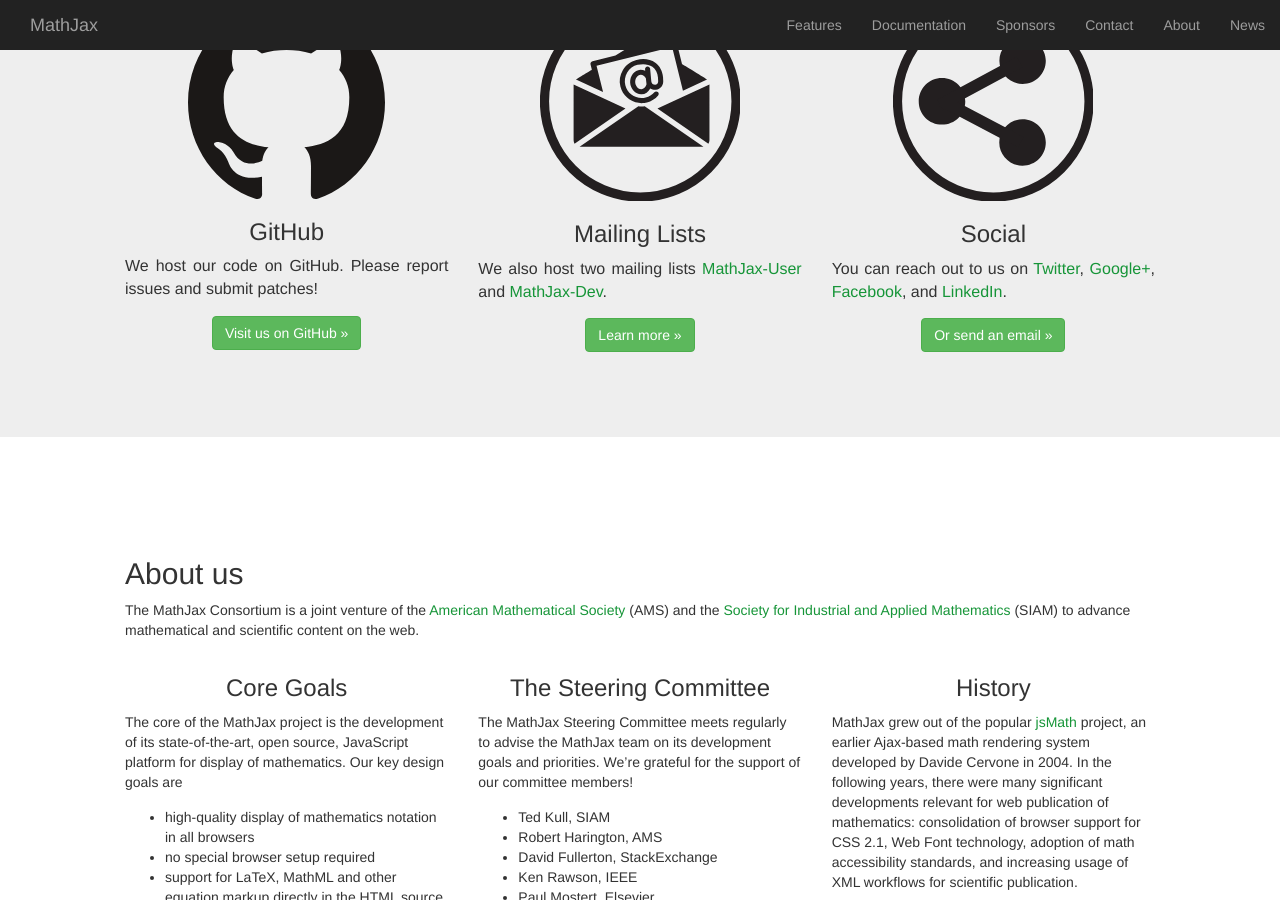
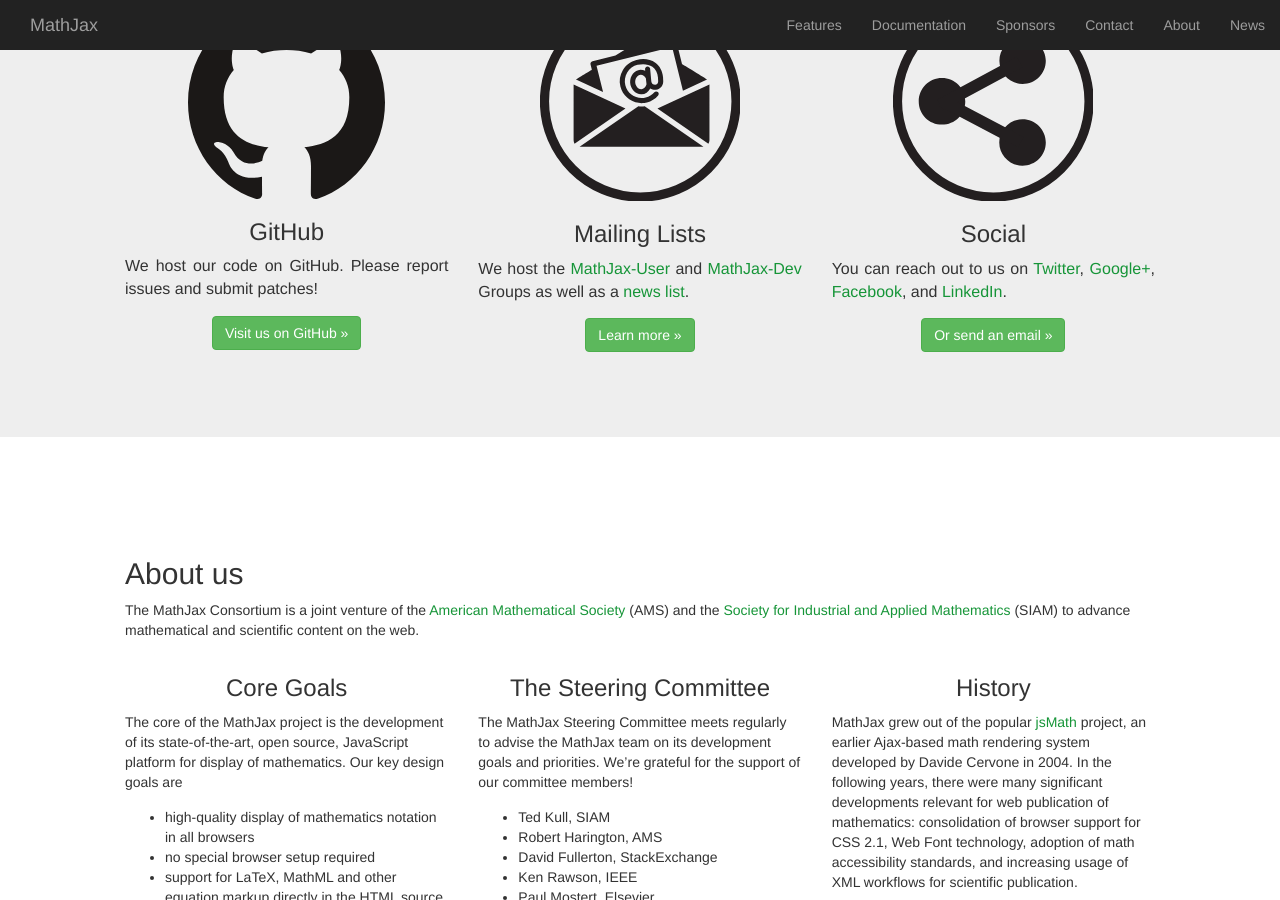
Before and after one commit to mathjax/MathJax-website, a Jekyll site: the page built from index.html, in a window 1280 px wide and 900 px high, scrolled down 3521 px. Built offline with Jekyll 4.4.1, drawn with Linux system fonts in a browser that asks for light colours; nearby versions of some CDN libraries; formulas are drawn with MathJax 3.

Commit message:
fix #18: add link to press list

```diff
--- a/index.html
+++ b/index.html
@@ -361,7 +361,7 @@
         <img alt="" src="img/mailing.svg" class="img-responsive center-block">
         <h3>Mailing Lists</h3>
         <p class="text-justify">
-          We also host two mailing lists <a href="https://groups.google.com/forum/#!forum/mathjax-users">MathJax-User</a> and <a href="https://groups.google.com/forum/#!forum/mathjax-dev">MathJax-Dev</a>.
+          We host the <a href="https://groups.google.com/forum/#!forum/mathjax-users">MathJax-User</a> and <a href="https://groups.google.com/forum/#!forum/mathjax-dev">MathJax-Dev</a> Groups as well as a <a href="http://eepurl.com/hqn6-/">news list</a>.
         </p>
         <p><a class="btn btn-success" href="http://docs.mathjax.org/en/latest/community.html#forums" role="button">Learn more &raquo;</a>
         </p>
```
